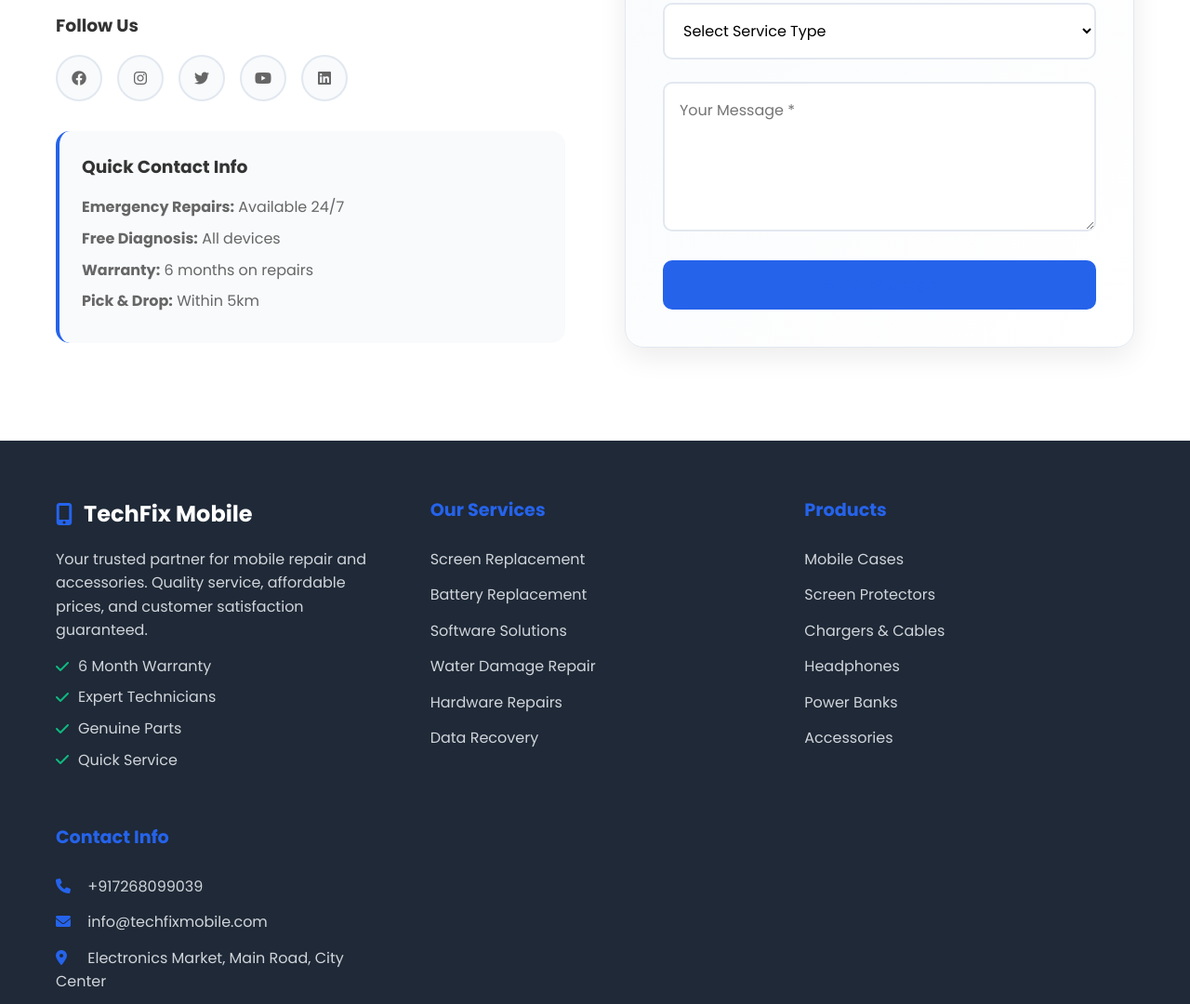
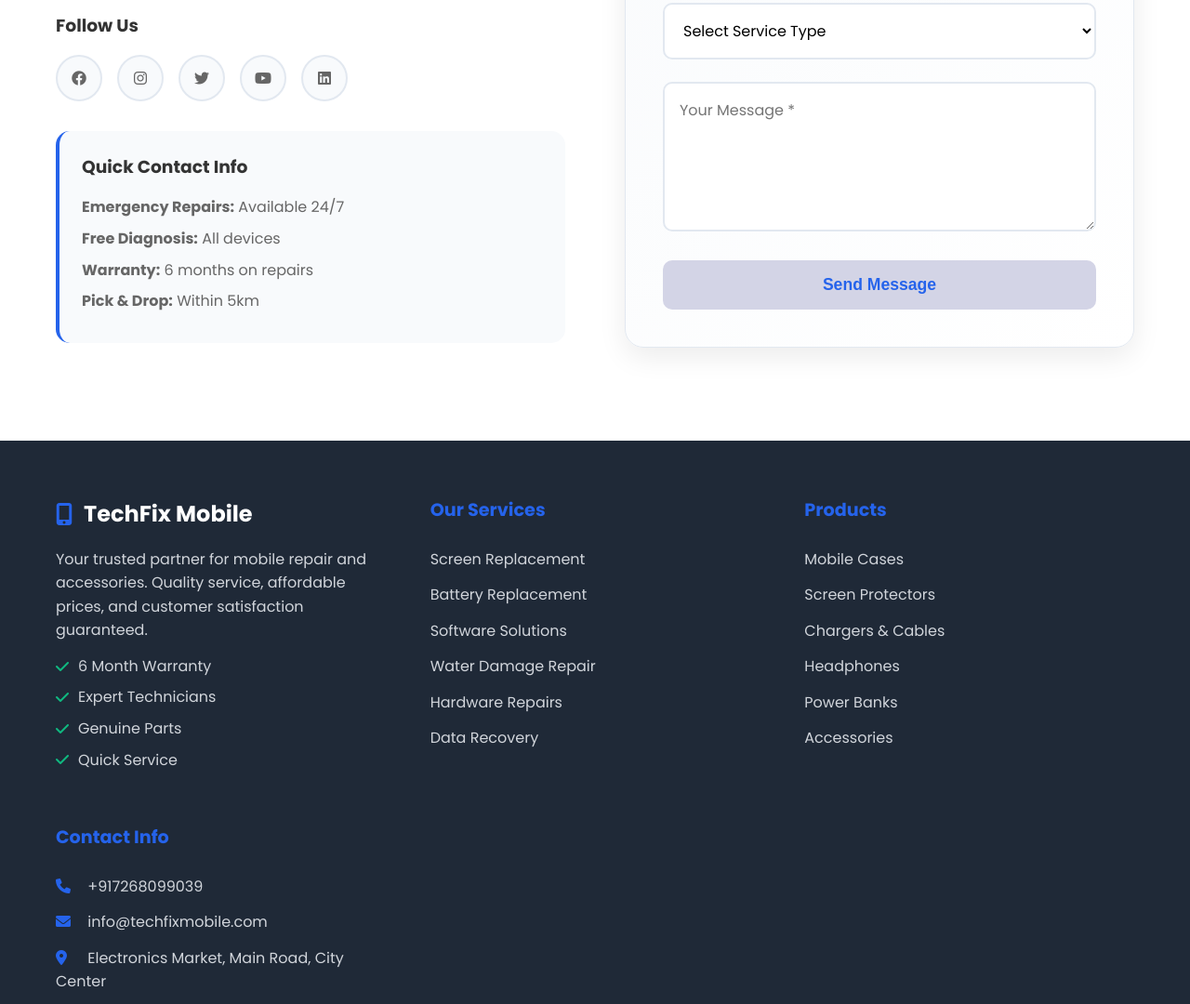
Before and after one commit to Saqib-802/mobile-shop-website, a plain HTML site: page index.html in a window 1280 px wide. Shown: the part 7520-8600 px from the top of the page at 93% size. Drawn offline with Linux system fonts and the light colour scheme.

Commit message:
Update style.css
change color of button

```diff
--- a/style.css
+++ b/style.css
@@ -759,7 +759,7 @@ html {
     width: 100%;
     padding: 1rem;
     font-size: 1.1rem;
-    background: #2563eb;
+    background: #d3d4e6;
     border: none;
     border-radius: 10px;
 }
```
